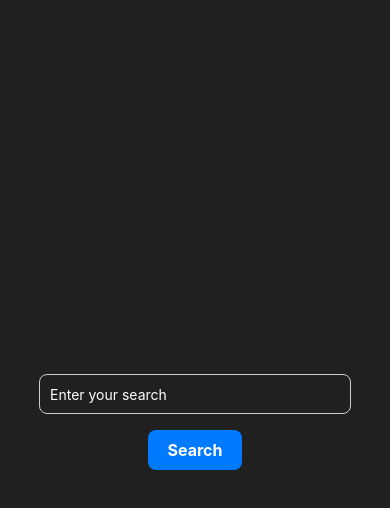
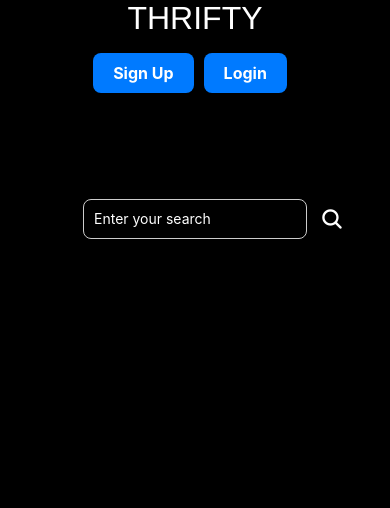
Before and after one commit to AliSharif12354/Thrifty, a React Native app: screen / in a window 390 px wide. Shown: the top 508 px of the page. Built offline with nearby package versions, Linux system fonts and the light colour scheme.

Commit message:
Update SearchBar.js

```diff
--- a/screens/SearchBar.js
+++ b/screens/SearchBar.js
@@ -1,5 +1,6 @@
 import React from 'react';
 import { View, Text, TextInput, TouchableOpacity, StyleSheet } from 'react-native';
+import { Ionicons } from '@expo/vector-icons';
 
 const SearchBar = ({ onSearch }) => {
   const [searchText, setSearchText] = React.useState('');
@@ -10,6 +11,18 @@ const SearchBar = ({ onSearch }) => {
 
   return (
     <View style={styles.container}>
+      <Text style={styles.title}>THRIFTY</Text>
+      <View style={styles.buttonsContainer}>
+          <TouchableOpacity style={styles.button}>
+            <Text style={styles.buttonText}>Sign Up</Text>
+          </TouchableOpacity>
+
+          <TouchableOpacity style={styles.button}>
+            <Text style={styles.buttonText}>Login</Text>
+          </TouchableOpacity>
+      </View>
+      <View style={styles.contentContainer}>
+        <View style={styles.searchBarContainer}>
           <TextInput
             style={styles.input}
             placeholder="Enter your search"
@@ -17,9 +30,12 @@ const SearchBar = ({ onSearch }) => {
             onChangeText={setSearchText}
             onSubmitEditing={handleSearch}
           />
-      <TouchableOpacity style={styles.button} onPress={handleSearch}>
-        <Text style={styles.buttonText}>Search</Text>
+          <TouchableOpacity style={styles.searchButton} onPress={handleSearch}>
+            <Ionicons name="search" size={24} color="#fff" />
           </TouchableOpacity>
+        </View>
+
+      </View>
     </View>
   );
 };
@@ -29,23 +45,48 @@ const styles = StyleSheet.create({
     flex: 1,
     justifyContent: 'center',
     alignItems: 'center',
-    backgroundColor: '#202020',
+    backgroundColor: '#000',
   },
-  input: {
+  title: {
+    fontSize: 32,
+    color: '#fff',
+    fontFamily: 'Helvetica',
+    marginBottom: 16,
+  },
+  contentContainer: {
+    flex: 1,
+    justifyContent: 'center',
+    alignItems: 'center',
+  },
+  searchBarContainer: {
+    flexDirection: 'row',
+    alignItems: 'center',
     width: '80%',
     height: 40,
     borderWidth: 1,
     borderColor: '#ccc',
     borderRadius: 8,
+    marginBottom: 500,
     paddingHorizontal: 10,
-    marginBottom: 16,
+  },
+  input: {
+    flex: 1,
     color: '#fff',
+  },
+  searchButton: {
+    padding: 8,
+  },
+  buttonsContainer: {
+    alignItems: 'center',
+    flexDirection: 'row',
+
   },
   button: {
     backgroundColor: '#007AFF',
     paddingVertical: 10,
     paddingHorizontal: 20,
     borderRadius: 8,
+    marginRight: 10,
   },
   buttonText: {
     color: '#fff',
```
Lines whose indentation alone changed are shown as unchanged.
